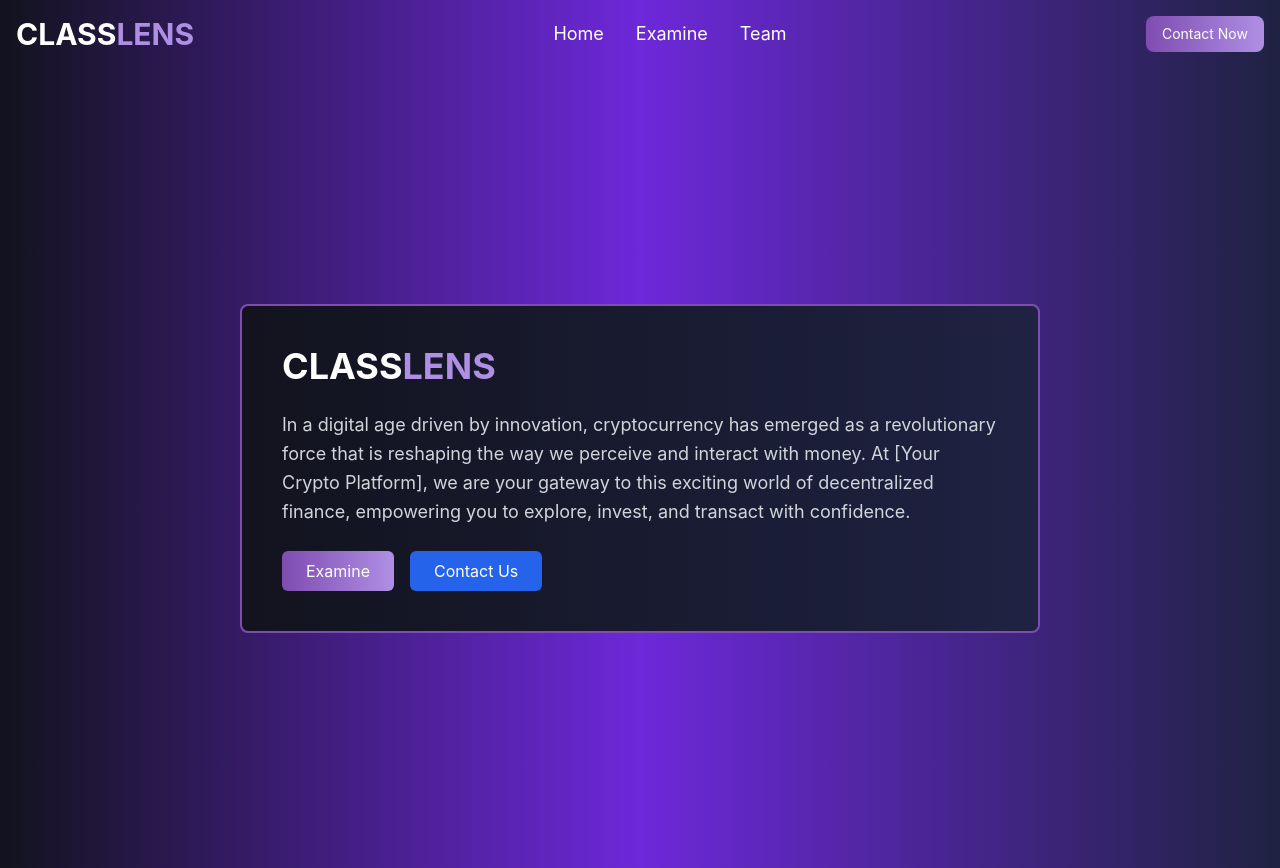
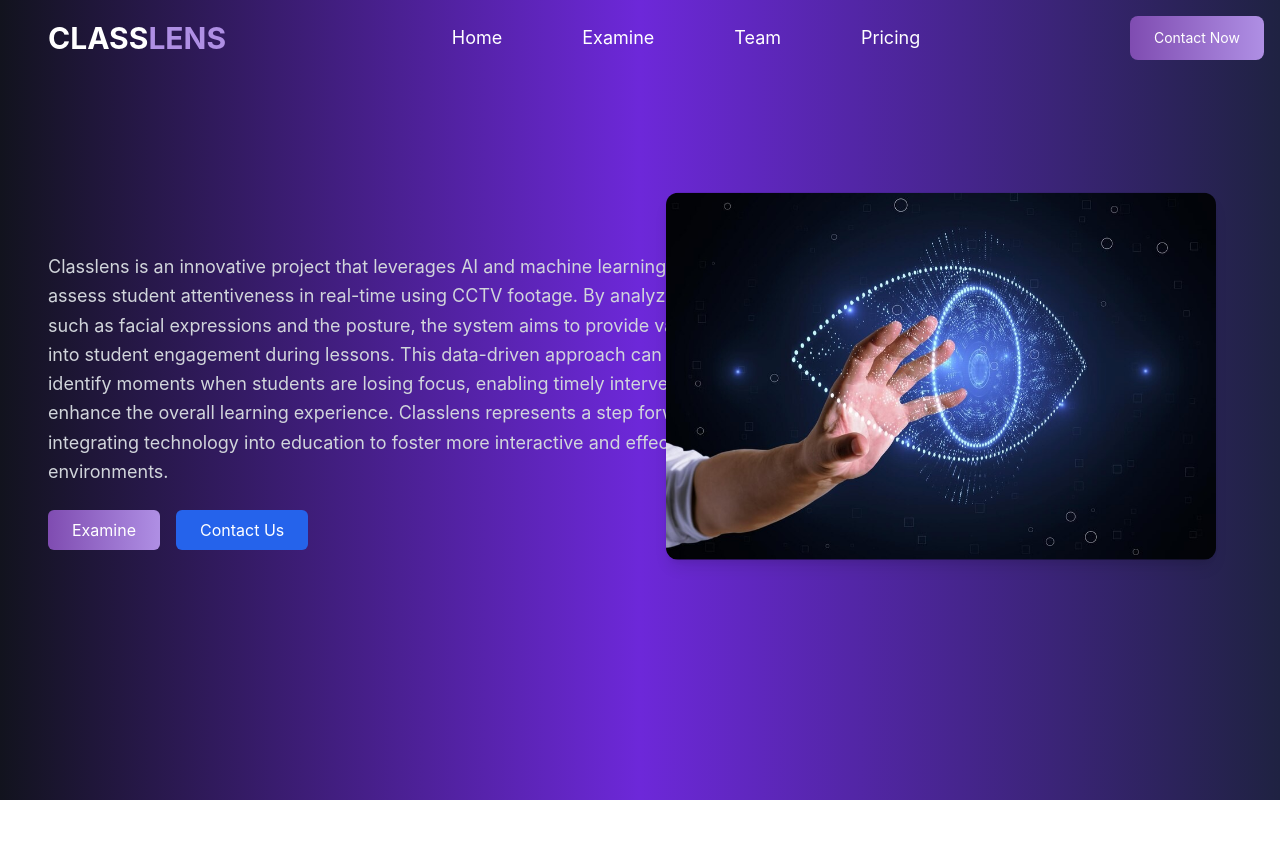
Before and after one commit to aryalbirat/ClassLens, a React (Create React App) app in the folder frontend/: page / in a window 1280 px wide. After the commit the page ends 800 px from the top, so only its background shows below. Built offline with nearby package versions, Linux system fonts and the light colour scheme.

Commit message:
Home page is made

```diff
--- a/frontend/src/components/HeroSection.js
+++ b/frontend/src/components/HeroSection.js
@@ -1,19 +1,17 @@
 import React from "react";
+import image from '../assets/image.png';
 
 const HeroSection = () => {
     return (
-    <div className="relative h-screen bg-gradient-to-r from-[#12131E] via-[#6d28d9] to-[#1F2242] flex items-center justify-center px-8">
-      {/* Content Box */}
-      <div className="relative border-2 border-[#7F4CB1] rounded-lg w-[800px] p-10 bg-gradient-to-r from-[#12131E] to-[#1F2242]">
-        <h1 className="text-4xl font-bold mb-6">
-          CLASS<span className="text-[#AF8FE4]">LENS</span>
-        </h1>
-        <p className="text-lg text-gray-300 leading-relaxed mb-6">
-          In a digital age driven by innovation, cryptocurrency has emerged as a
-          revolutionary force that is reshaping the way we perceive and interact
-          with money. At [Your Crypto Platform], we are your gateway to this
-          exciting world of decentralized finance, empowering you to explore,
-          invest, and transact with confidence.
+        <div className="relative h-[75vh] bg-gradient-to-r from-[#12131E] via-[#6d28d9] to-[#1F2242] flex flex-col md:flex-row items-center justify-between px-8 pt-[50px]">
+            <div className="relative rounded-lg w-[800px] p-4 mt-[120px]">
+
+                <p className="text-lg text-gray-300 leading-relaxed mb-6 mt-[-120px]">
+                    Classlens is an innovative project that leverages AI and machine learning to monitor and assess student attentiveness in real-time
+                    using CCTV footage. By analyzing visual cues such as facial expressions and the posture, the system aims to provide valuable insights
+                    into student engagement during lessons. This data-driven approach can help educators identify moments when students are losing focus,
+                    enabling timely interventions to enhance the overall learning experience. Classlens represents a step forward in integrating
+                    technology into education to foster more interactive and effective teaching environments.
                 </p>
                 <div className="flex space-x-4">
                     <button className="bg-gradient-to-r from-[#7F4CB1] to-[#AF8FE4] text-white px-6 py-2 rounded-md hover:opacity-90">
@@ -24,6 +22,13 @@ const HeroSection = () => {
                     </button>
                 </div>
             </div>
+            <div className="absolute top-[50%] right-[5%] transform -translate-y-1/2">
+                <img
+                    src={image}  // Updated to use the imported image variable
+                    alt="Your Image"
+                    className="w-[550px] rounded-xl shadow-lg"
+                />
+            </div>
         </div>
     );
 };
--- a/frontend/src/components/Navbar.js
+++ b/frontend/src/components/Navbar.js
@@ -3,15 +3,17 @@ import React from "react";
 const Navbar = () => {
   return (
     <nav className="flex justify-between items-center p-4 bg-transparent text-white">
-      <h1 className="text-3xl font-bold">
+      <h1 className="text-3xl font-bold ml-8 mr-12">
         CLASS<span className="text-[#AF8FE4]">LENS</span>
       </h1>
-      <ul className="flex space-x-8 text-lg">
+      <ul className="flex space-x-20 text-lg">
         <li className="hover:text-[#AF8FE4] cursor-pointer">Home</li>
         <li className="hover:text-[#AF8FE4] cursor-pointer">Examine</li>
         <li className="hover:text-[#AF8FE4] cursor-pointer">Team</li>
+        <li className="hover:text-[#AF8FE4] cursor-pointer">Pricing</li>
       </ul>
-      <button className="bg-gradient-to-r from-[#7F4CB1] to-[#AF8FE4] px-4 py-2 rounded-lg text-sm hover:opacity-90">
+
+      <button className="bg-gradient-to-r from-[#7F4CB1] to-[#AF8FE4] px-6 py-3 rounded-lg text-sm hover:opacity-90 ml-8"> {/* Decreased ml-8 to ml-2 to move Contact Now closer */}
         Contact Now
       </button>
     </nav>
--- a/frontend/src/pages/Examine.js
+++ b/frontend/src/pages/Examine.js
@@ -1,10 +1,10 @@
-import React from 'react'
+import React, { useState } from "react";
 
 const Examine = () => {
-    const [img, setImg] = useState();
-    const formdata = new FormData()
+  const [img, setImg] = useState(null);
+  const formdata = new FormData();
 
-    formdata.append("image", img)
+  formdata.append("image", img);
 
   const handleClick = () => {
     fetch("http://localhost:8080/single", {
@@ -12,21 +12,40 @@ const Examine = () => {
       body: formdata,
     })
       .then((res) => {
-            console.log(res.message)
+        console.log(res.message);
       })
       .catch((err) => {
-            console.log(err)
-          })
-    }
+        console.log(err);
+      });
+  };
 
   return (
-        <div>
-            <h1>Upload Image</h1>
-            <input onChange={(e) => setImg(e.target.files[0])}  type="file"/>
-            <br />
-            <button onClick={ handleClick }>Submit</button>
+    <div className="flex items-center justify-center h-screen bg-gradient-to-br from-gray-900 via-gray-800 to-gray-900">
+      <div className="bg-gray-800 text-center p-10 rounded-lg shadow-lg w-2/3 max-w-md">
+        <h1 className="text-4xl font-semibold text-transparent bg-clip-text bg-gradient-to-r from-pink-500 to-blue-500 mb-4">
+          Examine the <span className="text-blue-400">image</span>
+        </h1>
+        <p className="text-gray-400 mb-6">
+          Upload the image below to examine it
+        </p>
+
+        {/* File Input */}
+        <input
+          onChange={(e) => setImg(e.target.files[0])}
+          type="file"
+          className="block mx-auto mb-4 text-white bg-gray-700 border border-gray-600 rounded-md py-2 px-4"
+        />
+
+        {/* Submit Button */}
+        <button
+          onClick={handleClick}
+          className="bg-gradient-to-r from-purple-500 to-blue-500 text-white font-medium py-2 px-6 rounded-lg hover:opacity-90"
+        >
+          Upload
+        </button>
       </div>
-    )
-}
+    </div>
+  );
+};
 
-export default Examine
+export default Examine;
```
Also changed, not shown: frontend/src/assets/image.png (added). Lines whose indentation alone changed are shown as unchanged.
